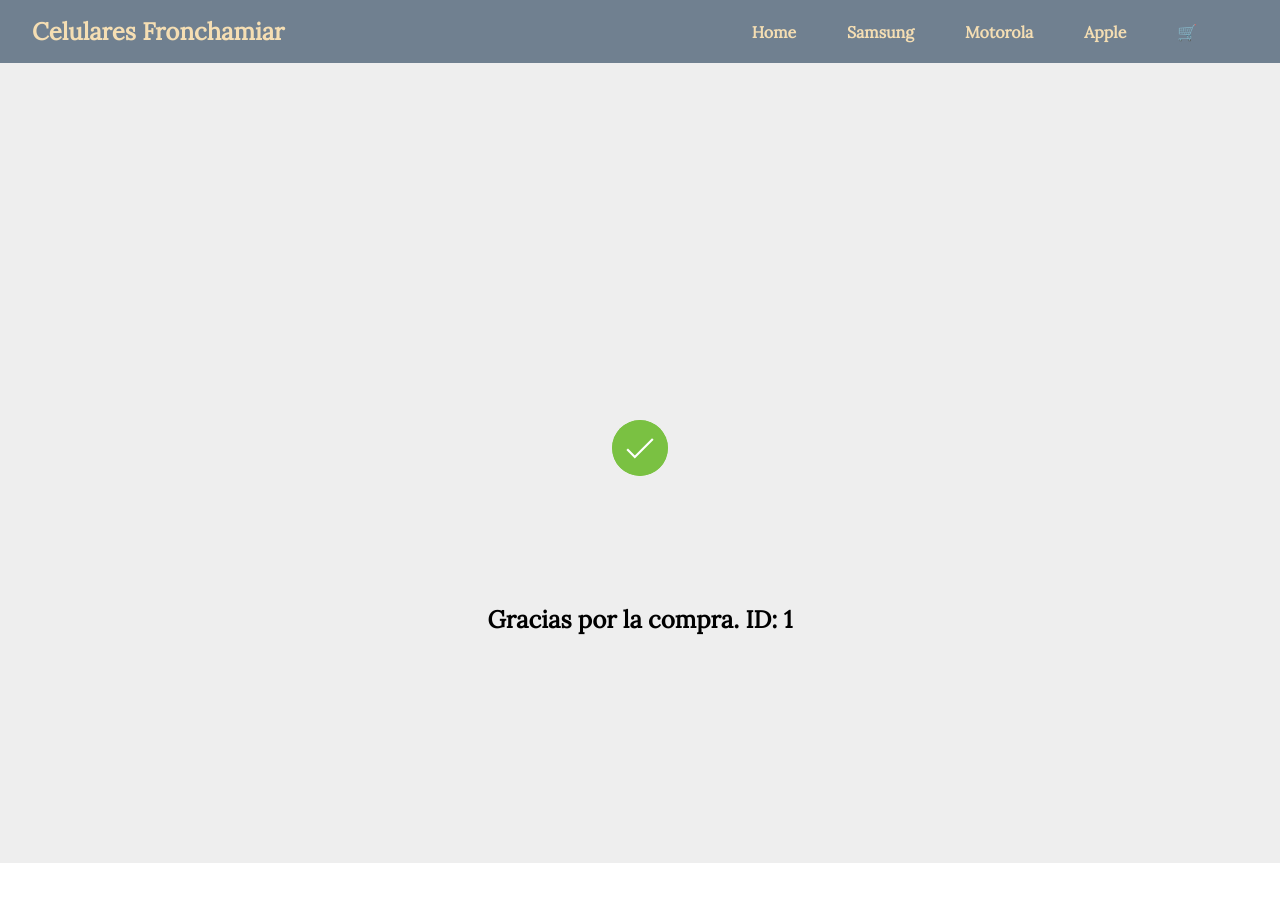
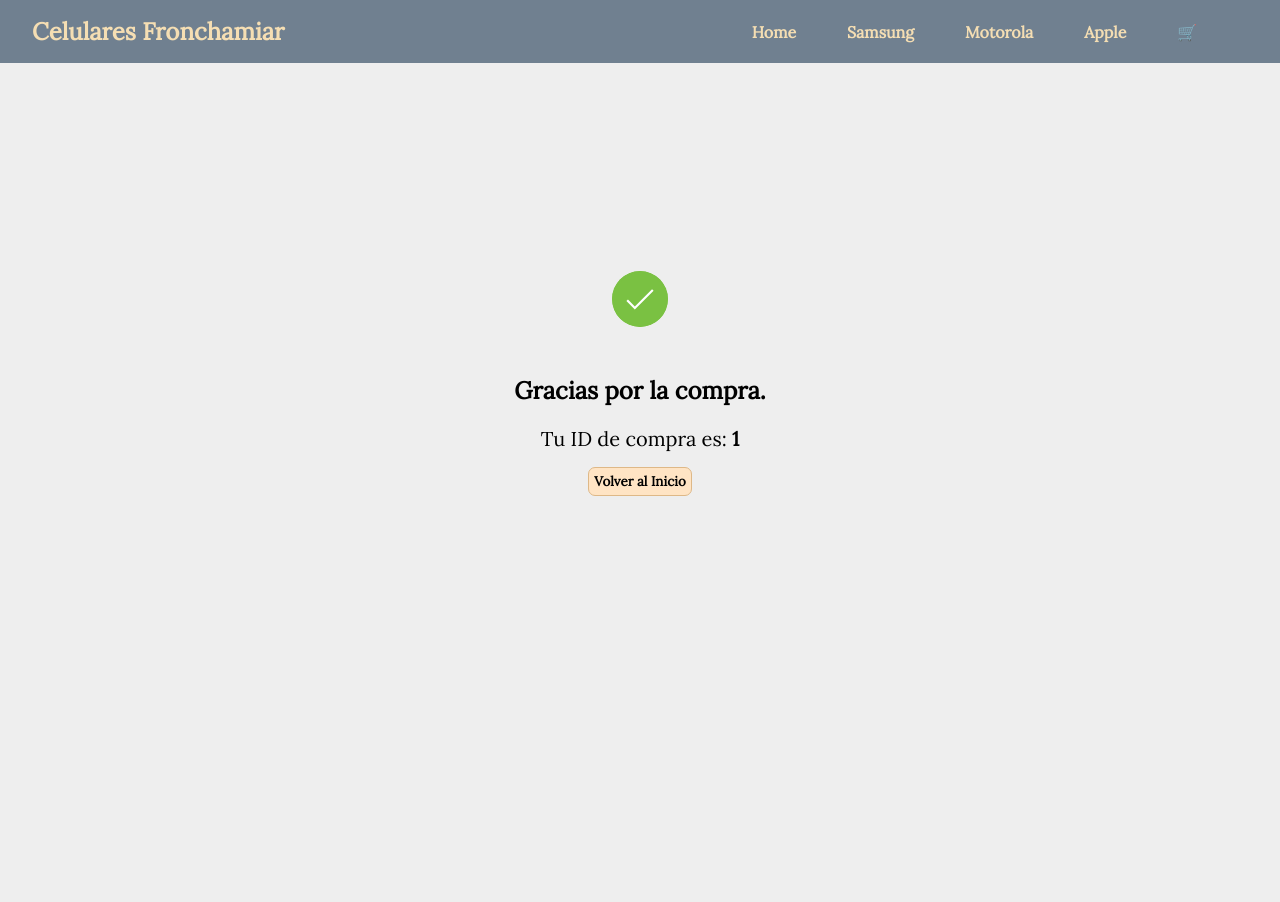
Before and after one commit to GBLDuarte/Proyecto-React-Coder, a React (Create React App) app: page /thankyou/1 in a window 1280 px wide. Shown: the top 902 px of the page. Before the commit the page ends 863 px from the top, so only its background shows below. Built offline with nearby package versions, Linux system fonts and the light colour scheme.

Commit message:
detalles

```diff
--- a/src/components/CartView/CartView.jsx
+++ b/src/components/CartView/CartView.jsx
@@ -18,9 +18,6 @@ function CartView() {
     }
     const orderId = await createOrder(order);
     navigate(`/thankyou/${orderId}`)
-    setTimeout(() => {
-      navigate('/')
-    }, 2000);
     clear();
   }
 
--- a/src/components/Thankyou/Thankyou.jsx
+++ b/src/components/Thankyou/Thankyou.jsx
@@ -1,6 +1,7 @@
 import React from 'react'
 import './ty.css'
-import { useParams } from 'react-router-dom';
+import { useParams, Link } from 'react-router-dom';
+import ButtonDetail from '../Button/ButtonDetail';
 
 function Thankyou() {
   const { idOrder } = useParams();
@@ -9,7 +10,10 @@ function Thankyou() {
     <div className='checkSuccess'>
       <div class="wrapper"> <svg class="checkmark" xmlns="http://www.w3.org/2000/svg" viewBox="0 0 52 52"> <circle class="checkmark__circle" cx="26" cy="26" r="25" fill="none" /> <path class="checkmark__check" fill="none" d="M14.1 27.2l7.1 7.2 16.7-16.8" />
       </svg>
-      <h3>Gracias por la compra. ID: {idOrder}</h3>
+      <h3>Gracias por la compra.</h3>
+      <br></br>
+      <p style={{fontSize: "20px"}}>Tu ID de compra es: <strong>{idOrder}</strong></p>
+      <Link to='/'><ButtonDetail>Volver al Inicio</ButtonDetail></Link>
       </div>
     </div>
   )
--- a/src/components/Thankyou/ty.css
+++ b/src/components/Thankyou/ty.css
@@ -4,10 +4,11 @@
 }
 
 .wrapper {
+    padding-top: 10rem;
     height: 100vh;
     display: flex;
     flex-direction: column;
-    justify-content: center;
+    justify-content: flex-start;
     align-items: center;
     background-color: #eee
 }
@@ -30,7 +31,7 @@
     stroke-width: 2;
     stroke: #fff;
     stroke-miterlimit: 10;
-    margin: 10% auto;
+    margin: 3rem auto;
     box-shadow: inset 0px 0px 0px #7ac142;
     animation: fill .4s ease-in-out .4s forwards, scale .3s ease-in-out .9s both
 }
```
